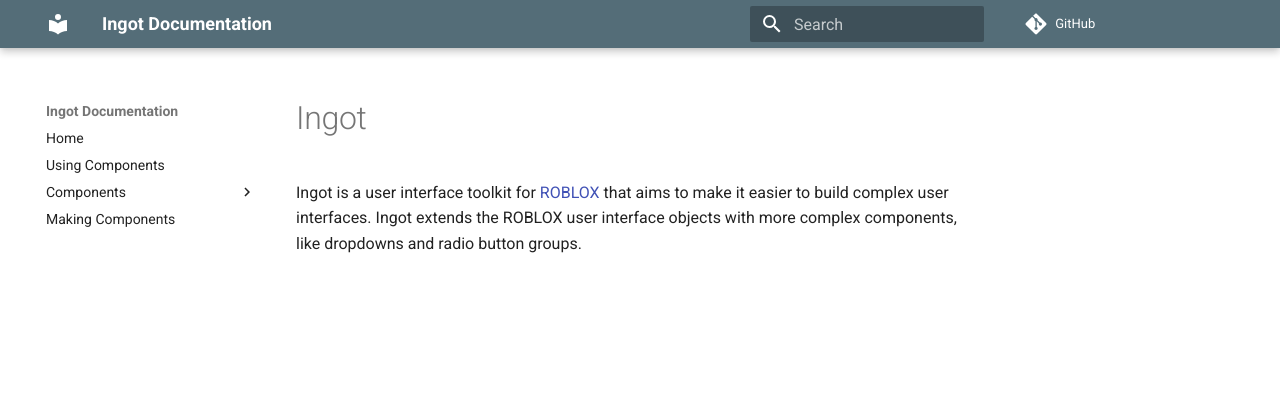
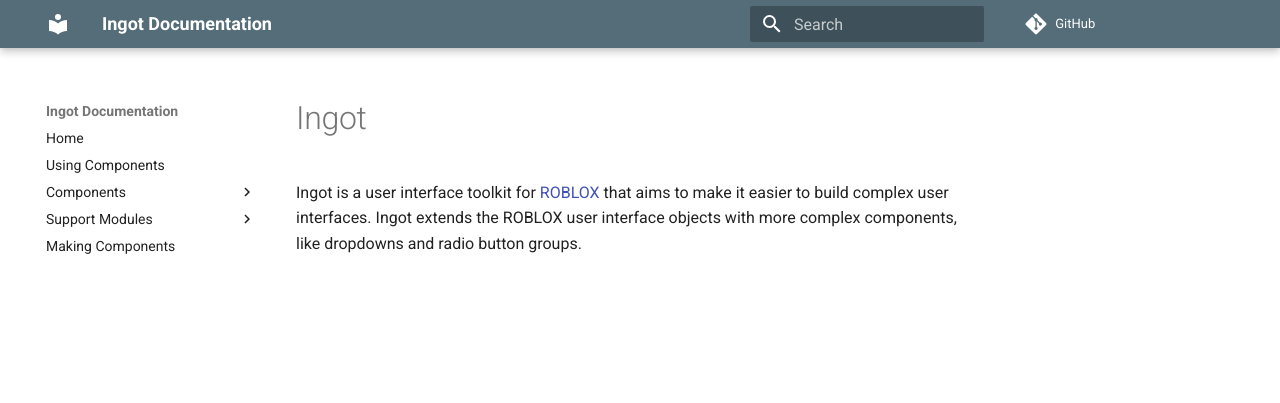
Before and after one commit to MemoryPenguin/RbxIngot, an MkDocs documentation site: the page built from Documentation/Source/Index.md, in a window 1280 px wide. Shown: the top 403 px of the page. Built offline with MkDocs 1.6.1 and Material for MkDocs 9.7.7, drawn with Linux system fonts in a browser that asks for light colours; comment, search, counter and statistics services are not loaded; old or Windows-style settings are respelled for this version of MkDocs.

Commit message:
added mathematical operators, started UDim4 docs

```diff
--- a/Documentation/mkdocs.yml
+++ b/Documentation/mkdocs.yml
@@ -19,6 +19,8 @@
   - Using Components: 'using.md'
   - Components:
     - 'Dropdown': 'components/dropdown.md'
+  - Support Modules:
+    - UDim4: 'support/udim4.md'
   - Making Components: 'making.md'
 
 # Options
```
Also changed, not shown: Documentation/Source/Support/UDim4.md (added, +2 -0 lines), 2 other files.
